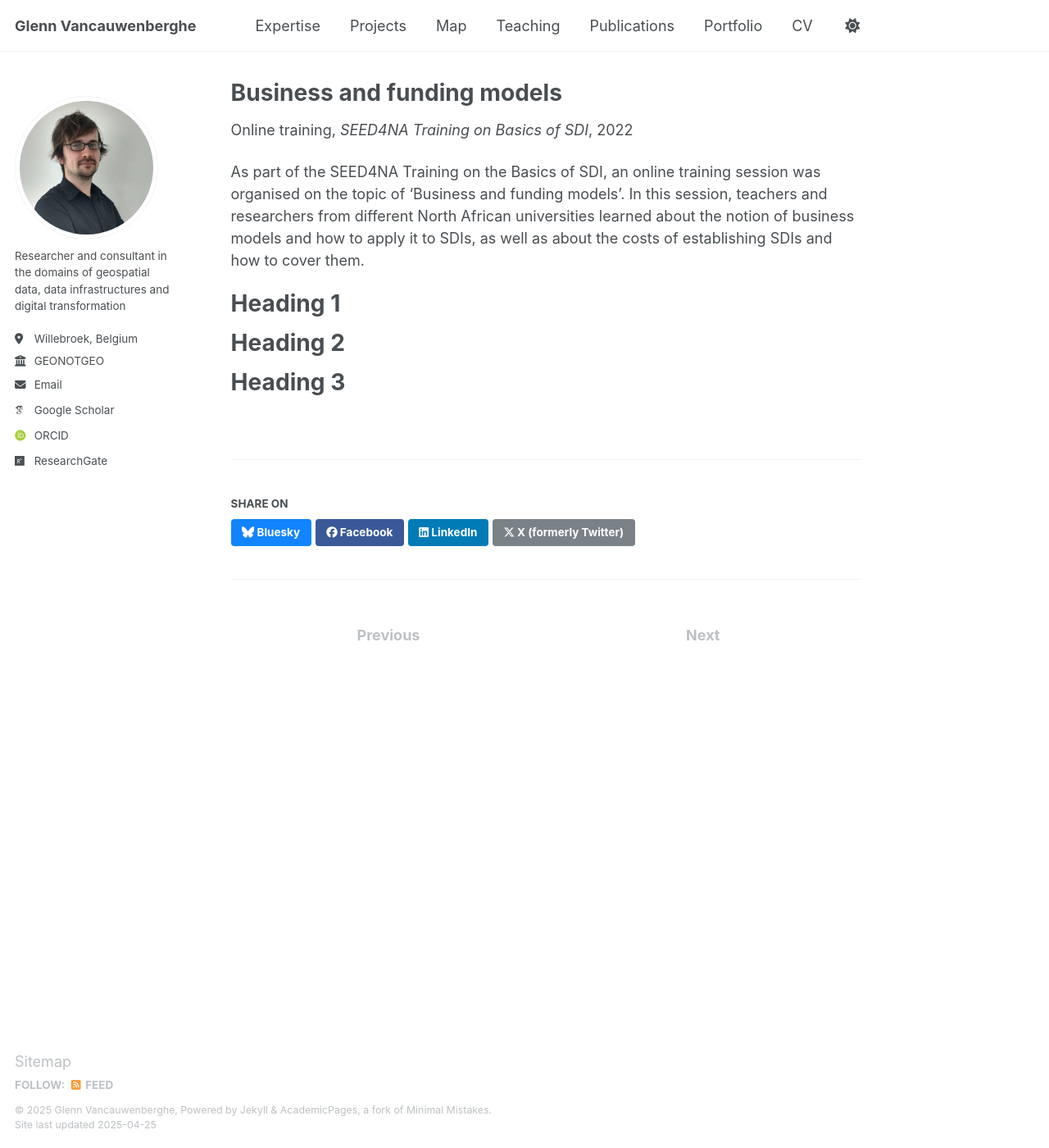
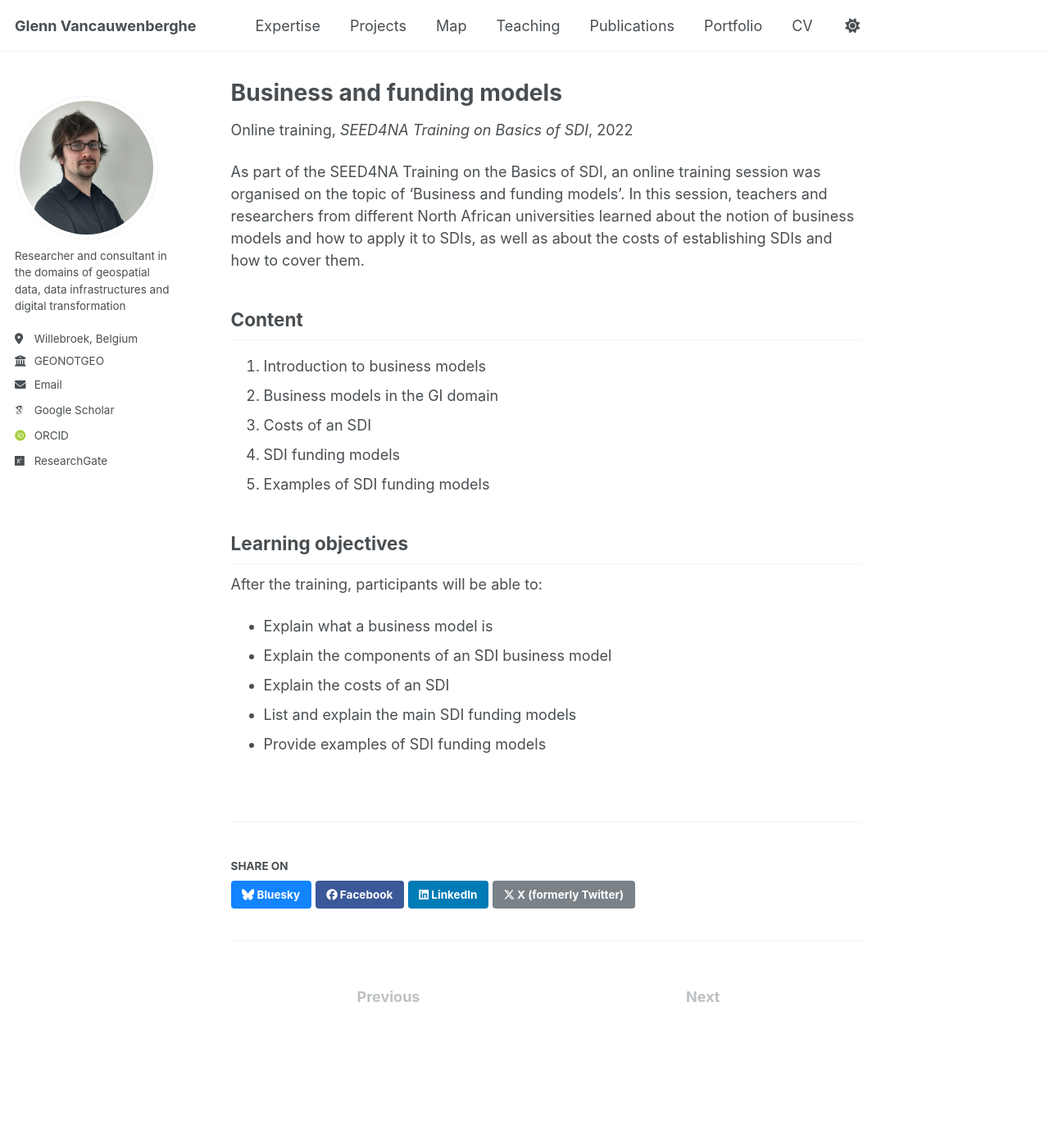
Before and after one commit to GVancauwenberghe/gvancauwenberghe.github.io, a Jekyll site: the page built from _teaching/teaching-5.md, in a window 1280 px wide and 1400 px high. Shown: the whole window at 82% size. Built offline with Jekyll 4.4.1, drawn with Linux system fonts in a browser that asks for light colours; some web fonts are replaced.

Commit message:
Update teaching-5.md

```diff
--- a/_teaching/teaching-5.md
+++ b/_teaching/teaching-5.md
@@ -10,11 +10,17 @@ location: "Online"
 
 As part of the SEED4NA Training on the Basics of SDI, an online training session was organised on the topic of 'Business and funding models'. In this session, teachers and researchers from different North African universities learned about the notion of business models and how to apply it to SDIs, as well as about the costs of establishing SDIs and how to cover them.
 
-Heading 1
-======
+## Content
+1. Introduction to business models
+2. Business models in the GI domain
+3. Costs of an SDI
+4. SDI funding models
+5. Examples of SDI funding models
 
-Heading 2
-======
-
-Heading 3
-======
+## Learning objectives
+After the training, participants will be able to:
+* Explain what a business model is
+* Explain the components of an SDI business model
+* Explain the costs of an SDI
+* List and explain the main SDI funding models
+* Provide examples of SDI funding models
```
